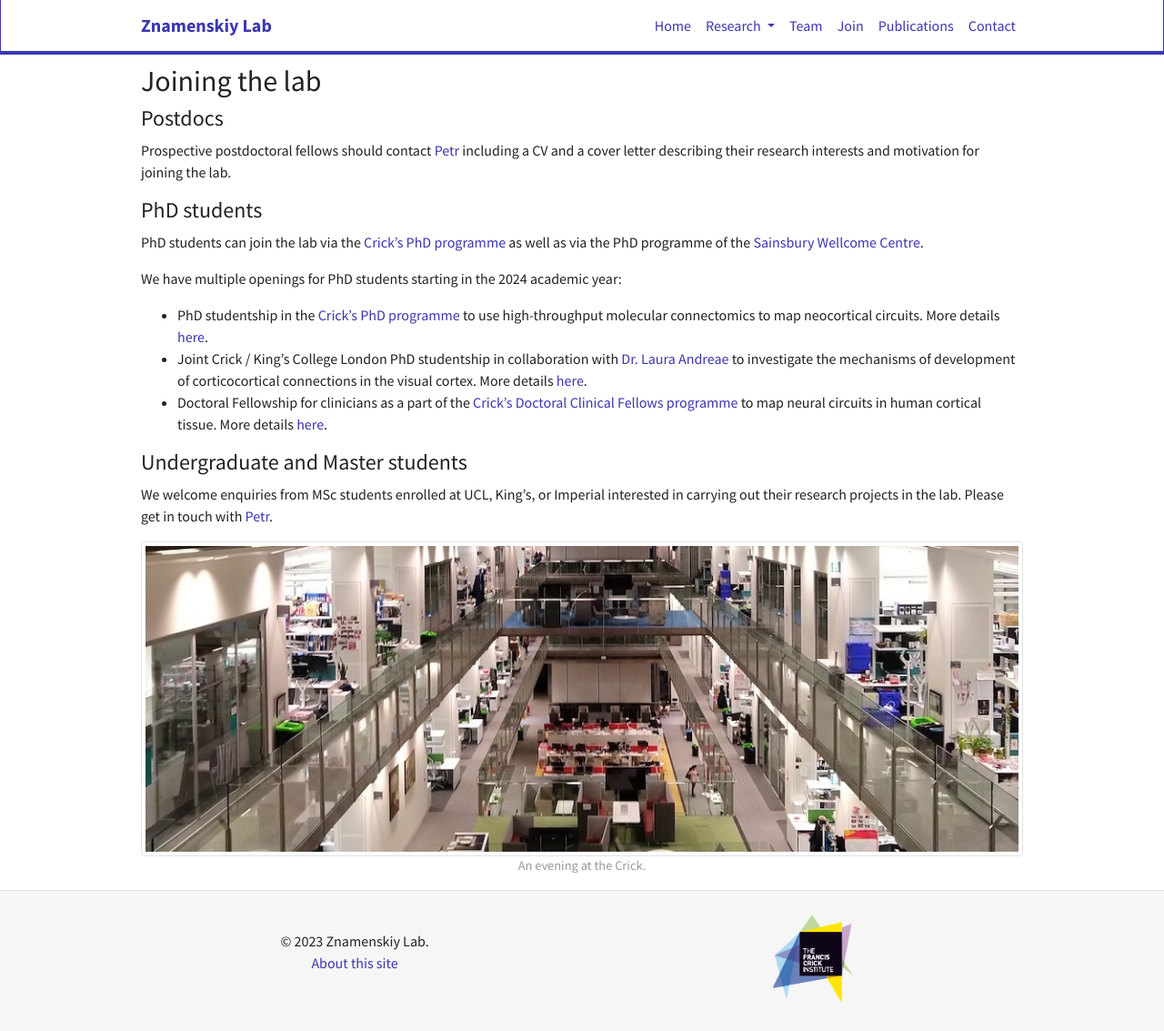
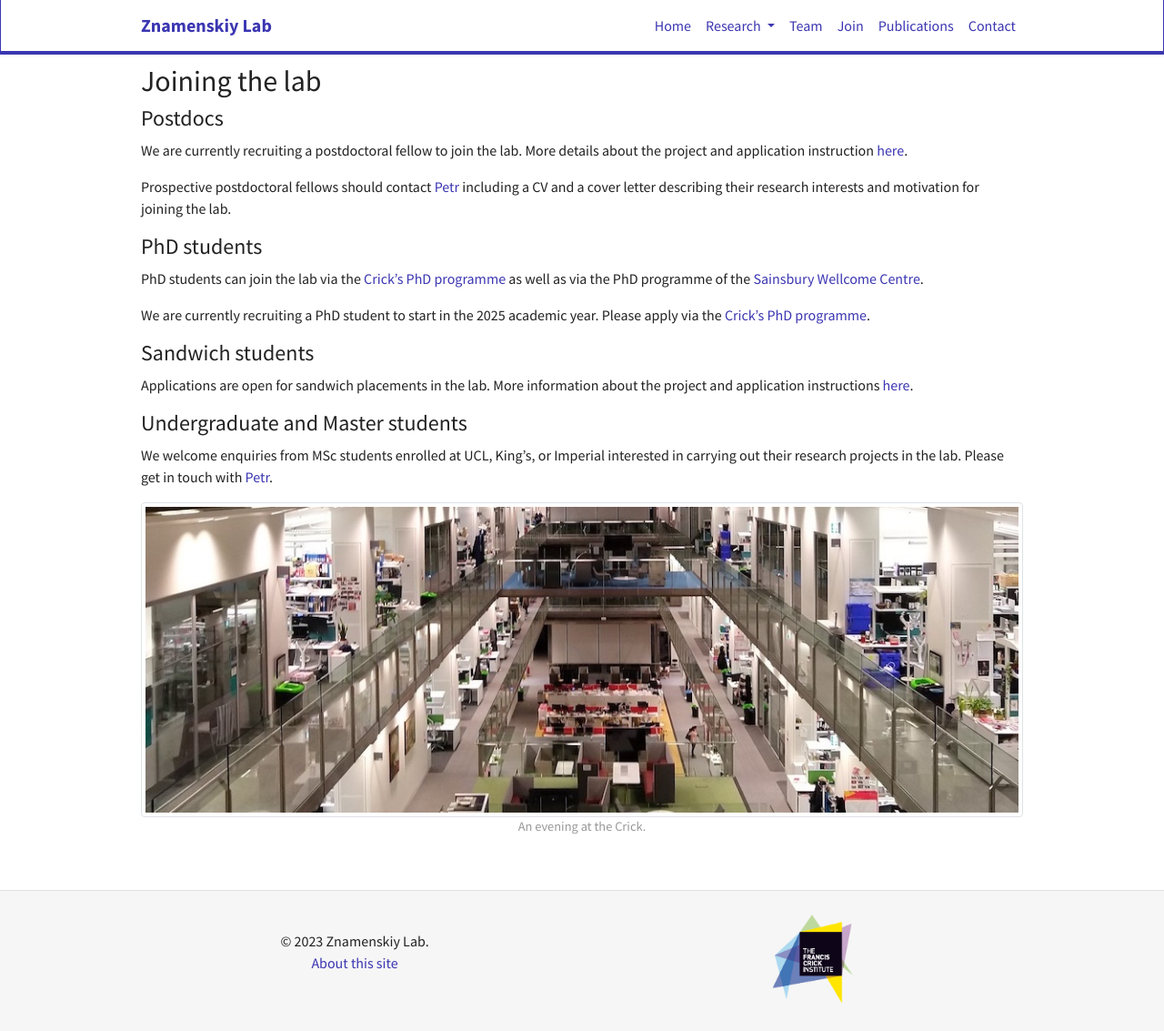
Before and after one commit to znamlab/znamlab.github.io, a Jekyll site: the page built from _pages/vacancies.md, in a window 1280 px wide and 1133 px high. Shown: the whole window at 91% size. Built offline with Jekyll 4.4.1, drawn with Linux system fonts in a browser that asks for light colours; nearby versions of some CDN libraries.

Commit message:
update vacancies

```diff
--- a/_pages/vacancies.md
+++ b/_pages/vacancies.md
@@ -9,18 +9,19 @@ permalink: /vacancies
 # Joining the lab
 
 ## Postdocs
+We are currently recruiting a postdoctoral fellow to join the lab. More details about the project and application instruction [here](https://www.crick.ac.uk/careers-study/vacancies/2024-09-16-postdoctoral-fellow-p-znamenskiy-lab).
+
 Prospective postdoctoral fellows should contact <a href="{{ site.url }}{{ site.baseurl }}/contact">Petr</a>
-including a CV and a cover letter describing their research interests and
-motivation for joining the lab.
+including a CV and a cover letter describing their research interests and motivation for joining the lab.
 
 ## PhD students
 PhD students can join the lab via the [Crick's PhD programme](https://www.crick.ac.uk/careers-study/students/phd-students)
 as well as via the PhD programme of the [Sainsbury Wellcome Centre](https://www.sainsburywellcome.org/web/content/phd-programme).
 
-We have multiple openings for PhD students starting in the 2024 academic year:
-* PhD studentship in the [Crick's PhD programme](https://www.crick.ac.uk/careers-study/students/phd-students) to use high-throughput molecular connectomics to map neocortical circuits. More details [here](https://www.crick.ac.uk/careers-study/vacancies/2023-09-15-znamenskiy-lab-mapping-the-neocortical-circuit-diagram-with-high-throughput-molecular-connectomics).
-* Joint Crick / King's College London PhD studentship in collaboration with [Dr. Laura Andreae](https://www.kcl.ac.uk/people/laura-andreae) to investigate the mechanisms of development of corticocortical connections in the visual cortex. More details [here](https://www.crick.ac.uk/careers-study/vacancies/2023-09-14-znamenskiy-andreae-mechanisms-of-development-of-corticocortical-connections-in-the-visual-cortex).
-* Doctoral Fellowship for clinicians as a part of the [Crick's Doctoral Clinical Fellows programme](https://www.crick.ac.uk/careers-study/clinical-fellows/doctoral-clinical-fellows) to map neural circuits in human cortical tissue. More details [here](https://www.crick.ac.uk/careers-study/vacancies/2023-10-02-znamenskiy-kullmann-mapping-human-neocortical-circuits-with-high-throughput-molecular-connectomics).
+We are currently recruiting a PhD student to start in the 2025 academic year. Please apply via the [Crick's PhD programme](https://www.crick.ac.uk/careers-study/students/phd-students).
+
+## Sandwich students
+Applications are open for sandwich placements in the lab. More information about the project and application instructions [here](https://www.crick.ac.uk/careers-study/vacancies/2024-09-09-representation-of-visual-space-in-freely-moving-animals).
 
 ## Undergraduate and Master students
 We welcome enquiries from MSc students enrolled at UCL, King's, or Imperial
```
